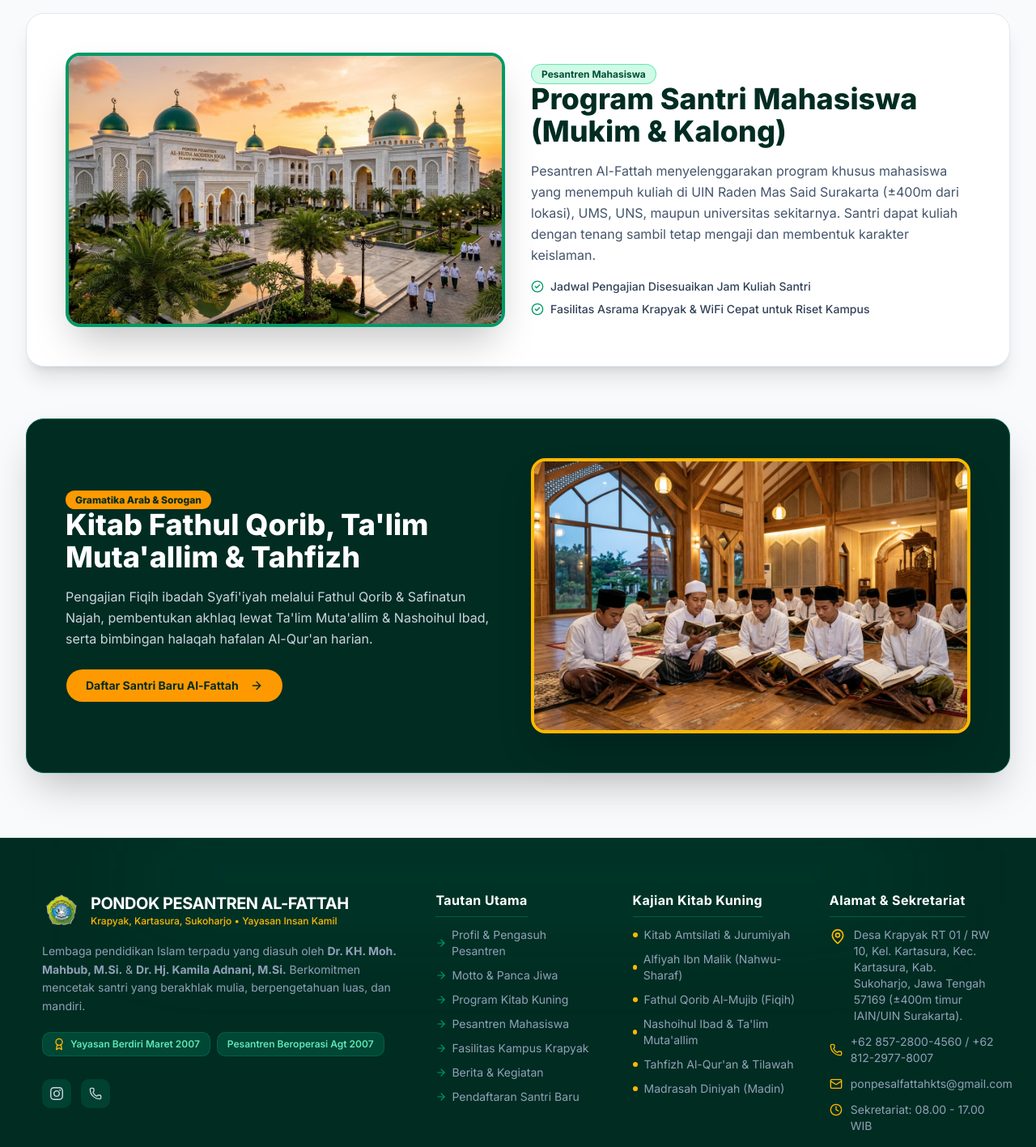
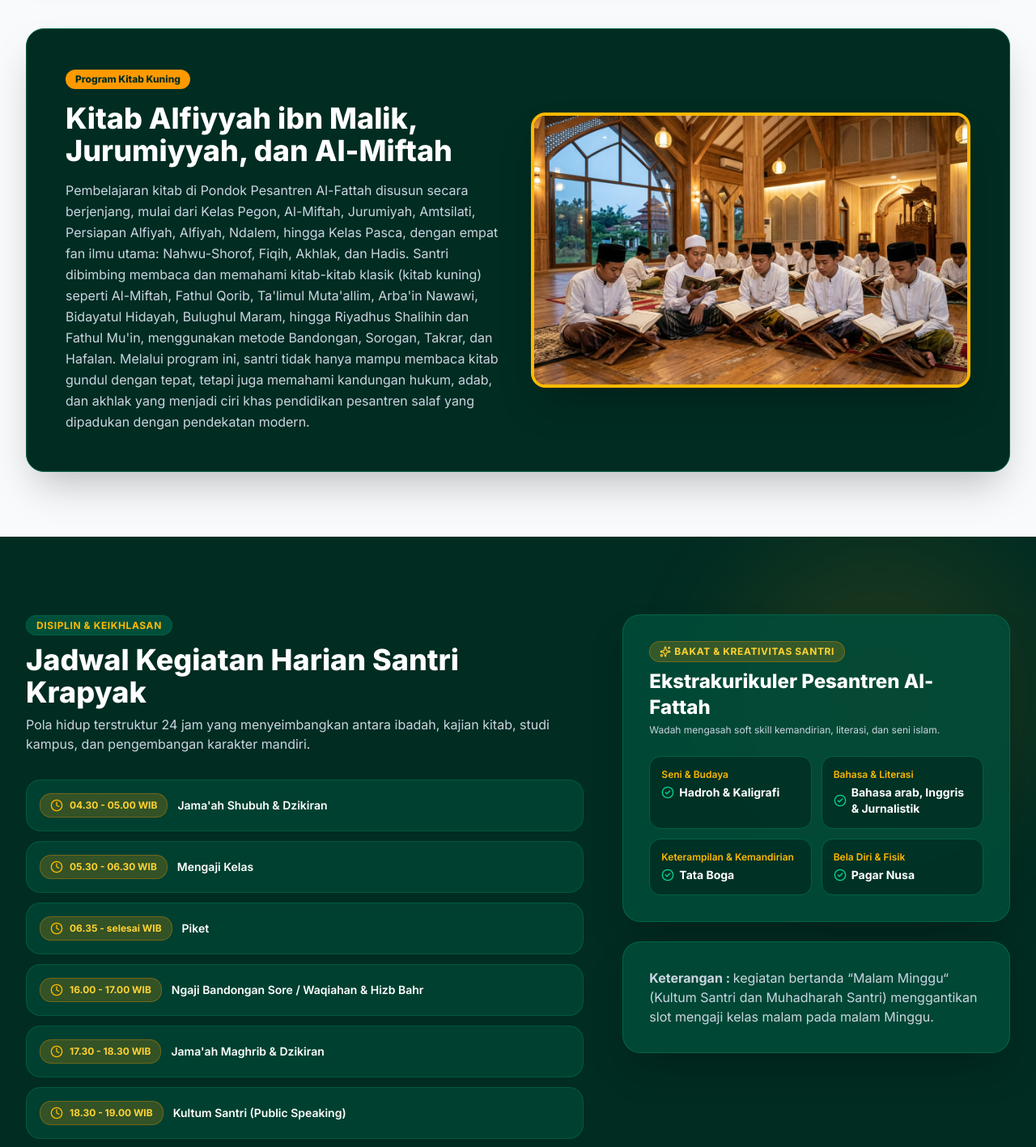
Before and after one commit to 234thtagzz/pesantren-app, a Next.js app: page /program in a window 1280 px wide. Shown: the part 1040-2457 px from the top of the page at 81% size. Built offline with nearby package versions, Linux system fonts and the light colour scheme.

Commit message:
style: add and set up data in page program

```diff
--- a/src/app/(public)/program/page.tsx
+++ b/src/app/(public)/program/page.tsx
@@ -1,10 +1,6 @@
 import Image from "next/image";
-import Link from "next/link";
-import {
-  CheckCircle2,
-  ArrowRight,
-} from "lucide-react";
-import { Button } from "@/components/ui/button";
+import { ScrollReveal } from "@/components/ui/scroll-reveal";
+import { AgendaSection } from "@/components/home/agenda-section";
 
 export const metadata = {
   title: "Program & Kajian Kitab Kuning | Pondok Pesantren Al-Fattah Kartasura",
@@ -13,8 +9,9 @@
 
 export default function ProgramPage() {
   return (
-    <main className="min-h-screen bg-slate-50 pb-20">
+    <main className="min-h-screen bg-slate-50">
       {/* Header Banner */}
+
       <section className="relative bg-primary-10 text-white py-20 px-4 sm:px-6 lg:px-8 text-center overflow-hidden">
         <div className="absolute inset-0 z-0">
           <Image
@@ -31,10 +28,10 @@
             Kurikulum Salaf-Modern
           </span>
           <h1 className="text-3xl sm:text-5xl font-extrabold tracking-tight">
-            Program Pendidikan & Silabus Kitab Kuning
+            Program Pendidikan & keseharian Santri
           </h1>
           <p className="text-slate-300 text-base sm:text-lg max-w-2xl mx-auto">
-            Pendalaman ilmu agama Islam melalui tradisi kitab turats, hafalan Qur&apos;an, dan pembinaan santri mahasiswa Krapyak.
+            Pendalaman ilmu agama Islam melalui pendidikan dan kebiasaan dalam membinaan intelektual Jiwa dan Kebiasaan santri Al-Fattah.
           </p>
         </div>
       </section>
@@ -42,10 +39,11 @@
       <div className="max-w-7xl mx-auto px-4 sm:px-6 lg:px-8 -mt-8 relative z-20 space-y-16">
 
         {/* 1. Gramatika Bahasa Arab (Nahwu Sharaf) */}
+        <ScrollReveal direction="up" delay={100}>
           <section id="turats-nahwu" className="bg-white rounded-3xl p-8 sm:p-12 border border-slate-200 shadow-xl grid grid-cols-1 lg:grid-cols-12 gap-8 items-center">
             <div className="lg:col-span-6 space-y-4">
-            <span className="bg-amber-100 text-amber-900 font-bold text-xs px-3 py-1 rounded-full border border-amber-300">
-              Fiqih, Tasawuf & Tahfizh
+              <span className="inline-block bg-amber-100 text-amber-900 font-bold text-xs px-3 py-1 rounded-full border border-amber-300">
+                Program Tahfizh
               </span>
               <h2 className="text-2xl sm:text-4xl font-extrabold text-primary-10">
                 Kitab Fathul Qorib, Ta&apos;lim Muta&apos;allim & Tahfizh
@@ -62,56 +60,20 @@
             </div>
           </section>
 
-        {/* 2. Pesantren Mahasiswa */}
-        <section id="pesantren-mahasiswa" className="bg-white rounded-3xl p-8 sm:p-12 border border-slate-200 shadow-xl grid grid-cols-1 lg:grid-cols-12 gap-8 items-center">
-          <div className="lg:col-span-6 order-2 lg:order-1">
-            <div className="relative rounded-2xl overflow-hidden shadow-2xl border-4 border-primary-6 aspect-[16/10]">
-              <Image src="/images/al_fattah_hero.jpg" alt="Pesantren Mahasiswa Krapyak" fill className="object-cover" />
-            </div>
-          </div>
-          <div className="lg:col-span-6 order-1 lg:order-2 space-y-4">
-            <span className="bg-primary-1 text-primary-9 font-bold text-xs px-3 py-1 rounded-full border border-primary-3">
-              Pesantren Mahasiswa
-            </span>
-            <h2 className="text-2xl sm:text-4xl font-extrabold text-primary-10">
-              Program Santri Mahasiswa (Mukim & Kalong)
-            </h2>
-            <p className="text-slate-600 text-sm sm:text-base leading-relaxed">
-              Pesantren Al-Fattah menyelenggarakan program khusus mahasiswa yang menempuh kuliah di UIN Raden Mas Said Surakarta (±400m dari lokasi), UMS, UNS, maupun universitas sekitarnya. Santri dapat kuliah dengan tenang sambil tetap mengaji dan membentuk karakter keislaman.
-            </p>
-            <div className="space-y-2 text-sm text-slate-700 font-medium">
-              <div className="flex items-center gap-2">
-                <CheckCircle2 className="w-4 h-4 text-primary-6" />
-                <span>Jadwal Pengajian Disesuaikan Jam Kuliah Santri</span>
-              </div>
-              <div className="flex items-center gap-2">
-                <CheckCircle2 className="w-4 h-4 text-primary-6" />
-                <span>Fasilitas Asrama Krapyak & WiFi Cepat untuk Riset Kampus</span>
-              </div>
-            </div>
-          </div>
-        </section>
-
-        {/* 3. Fiqih, Tasawuf & Tahfizh */}
+        </ScrollReveal>
+        {/* 2. Kitab Kuning */}
+        <ScrollReveal direction="up" delay={100}>
           <section id="tahfizh" className="bg-primary-10 text-white rounded-3xl p-8 sm:p-12 border border-primary-8 shadow-2xl grid grid-cols-1 lg:grid-cols-12 gap-8 items-center">
             <div className="lg:col-span-6 space-y-4">
-            <span className="bg-amber-500 text-primary-10 font-extrabold text-xs px-3 py-1 rounded-full">
-              Gramatika Arab & Sorogan
+              <span className="inline-block bg-amber-500 text-primary-10 font-extrabold text-xs px-3 py-1 rounded-full">
+                Program Kitab Kuning
               </span>
               <h2 className="text-2xl sm:text-4xl font-extrabold text-white">
-              Kitab Fathul Qorib, Ta&apos;lim Muta&apos;allim & Tahfizh
+                Kitab Alfiyyah ibn Malik, Jurumiyyah, dan Al-Miftah
               </h2>
               <p className="text-slate-300 text-sm sm:text-base leading-relaxed">
-              Pengajian Fiqih ibadah Syafi&apos;iyah melalui Fathul Qorib & Safinatun Najah, pembentukan akhlaq lewat Ta&apos;lim Muta&apos;allim & Nashoihul Ibad, serta bimbingan halaqah hafalan Al-Qur&apos;an harian.
+                Pembelajaran kitab di Pondok Pesantren Al-Fattah disusun secara berjenjang, mulai dari Kelas Pegon, Al-Miftah, Jurumiyah, Amtsilati, Persiapan Alfiyah, Alfiyah, Ndalem, hingga Kelas Pasca, dengan empat fan ilmu utama: Nahwu-Shorof, Fiqih, Akhlak, dan Hadis. Santri dibimbing membaca dan memahami kitab-kitab klasik (kitab kuning) seperti Al-Miftah, Fathul Qorib, Ta'limul Muta'allim, Arba'in Nawawi, Bidayatul Hidayah, Bulughul Maram, hingga Riyadhus Shalihin dan Fathul Mu'in, menggunakan metode Bandongan, Sorogan, Takrar, dan Hafalan. Melalui program ini, santri tidak hanya mampu membaca kitab gundul dengan tepat, tetapi juga memahami kandungan hukum, adab, dan akhlak yang menjadi ciri khas pendidikan pesantren salaf yang dipadukan dengan pendekatan modern.
               </p>
-            <div className="pt-2">
-              <Button asChild className="bg-amber-500 hover:bg-amber-400 text-primary-10 font-bold px-6 py-5">
-                <Link href="/psb">
-                  Daftar Santri Baru Al-Fattah
-                  <ArrowRight className="w-4 h-4 ml-2" />
-                </Link>
-              </Button>
-            </div>
             </div>
             <div className="lg:col-span-6">
               <div className="relative rounded-2xl overflow-hidden shadow-2xl border-4 border-amber-400 aspect-[16/10]">
@@ -119,8 +81,14 @@
               </div>
             </div>
           </section>
+        </ScrollReveal>
 
       </div>
+
+        {/* jadwal & ekstrakulikuler */}
+          <ScrollReveal direction="up" delay={100} className="mt-20">
+            <AgendaSection />
+          </ScrollReveal>
     </main>
   );
 }
--- a/src/components/home/agenda-section.tsx
+++ b/src/components/home/agenda-section.tsx
@@ -1,24 +1,23 @@
 import { Clock, Sparkles, CheckCircle2 } from "lucide-react";
 
 const dailyAgenda = [
-  { time: "04.00 - 05.00", activity: "Shalat Subuh Berjamaah, Mujahadah Dzikir Pagi & Kultum" },
-  { time: "05.00 - 06.30", activity: "Setoran Hafalan Al-Qur'an & Sorogan Kitab Amtsilati / Kitab Kuning" },
-  { time: "06.30 - 07.30", activity: "Sarapan Pagi, Persiapan Kuliah / Sekolah & Kebersihan Asrama" },
-  { time: "07.30 - 15.00", activity: "Aktivitas Akademik Mahasiswa (Kampus UIN / Perguruan Tinggi) & Mandiri" },
-  { time: "15.30 - 17.00", activity: "Shalat Ashar Berjamaah & Kajian Kitab Fathul Qorib / Nashoihul Ibad" },
-  { time: "17.00 - 18.00", activity: "Kegiatan Ekstrakurikuler, Olahraga, & Olah Raga Jasmani" },
-  { time: "18.15 - 20.00", activity: "Maghrib & Isya Berjamaah, Bandongan Alfiyah / Ta'lim Muta'allim" },
-  { time: "20.00 - 21.30", activity: "Muhadhoroh 3 Bahasa (Kamis Malam) / Bahtsul Masail & Belajar Mandiri" },
-  { time: "21.30 - 04.00", activity: "Istirahat Malam Santri" }
+  { time: "04.30 - 05.00", activity: "Jama'ah Shubuh & Dzikiran" },
+  { time: "05.30 - 06.30", activity: "Mengaji Kelas" },
+  { time: "06.35 - selesai", activity: "Piket" },
+  { time: "16.00 - 17.00", activity: "Ngaji Bandongan Sore / Waqiahan & Hizb Bahr" },
+  { time: "17.30 - 18.30", activity: "Jama'ah Maghrib & Dzikiran" },
+  { time: "18.30 - 19.00", activity: "Kultum Santri (Public Speaking)" },
+  { time: "19.00 - 19.30", activity: "Jama'ah Isya' & Dzikiran" },
+  { time: "20.00 - 21.30", activity: "Mengaji Kelas" },
+  { time: "20.00 - 21.30", activity: "Muhadharah Santri (Public Speaking)" },
+  { time: "22.00", activity: "Jam Malam (Istirahat)" }
 ];
 
 const extras = [
-  { name: "Hadroh & Sholawat Al-Fattah", category: "Seni & Rebana Islam" },
-  { name: "Muhadhoroh 3 Bahasa", category: "Public Speaking & Arab/Inggris" },
-  { name: "Bahtsul Masail Santri", category: "Forum Diskusi Fiqih" },
-  { name: "Entrepreneurship Santri", category: "Kewirausahaan Berdikari" },
-  { name: "Media & DKV Santri", category: "Jurnalistik & Digital" },
-  { name: "Klub Olahraga & Badminton", category: "Kebugaran Jasmani" },
+  { name: "Hadroh & Kaligrafi", category: "Seni & Budaya" },
+  { name: "Bahasa arab, Inggris & Jurnalistik", category: "Bahasa & Literasi" },
+  { name: "Tata Boga", category: "Keterampilan & Kemandirian" },
+  { name: "Pagar Nusa", category: "Bela Diri & Fisik" },
 ];
 
 export function AgendaSection() {
@@ -72,10 +71,10 @@
                   Bakat & Kreativitas Santri
                 </span>
                 <h3 className="text-2xl font-extrabold text-white mt-2">
-                  Ekstrakurikuler & Organisasi Santri
+                  Ekstrakurikuler Pesantren Al-Fattah
                 </h3>
                 <p className="text-slate-300 text-xs mt-1">
-                  Wadah mengasah soft skill kepemimpinan, seni Islam, dan wirausaha santri Al-Fattah.
+                  Wadah mengasah soft skill kemandirian, literasi, dan seni islam.
                 </p>
               </div>
 
@@ -94,16 +93,14 @@
                 ))}
               </div>
 
-              <div className="pt-2 border-t border-primary-8 text-center">
-                <p className="text-xs text-slate-300">
-                  🌟 Rutin menyelenggarakan Peringatan Hari Besar Islam (PHBI), Pengajian Umum, dan Pentas Seni Santri.
-                </p>
-              </div>
+            </div>
+            <div className="bg-primary-9/80 border border-primary-7/60 rounded-3xl p-6 sm:p-8 space-y-6 shadow-2xl backdrop-blur-md">
+              <p className="text-slate-300 text-sm sm:text-base">
+                <strong>Keterangan : </strong>kegiatan bertanda &ldquo;Malam Minggu&ldquo; (Kultum Santri dan Muhadharah Santri) menggantikan slot mengaji kelas malam pada malam Minggu.
+              </p>
             </div>
           </div>
-
         </div>
-
       </div>
     </section>
   );
--- a/src/components/navbar.tsx
+++ b/src/components/navbar.tsx
@@ -20,7 +20,7 @@
 const navLinks: { href: string; label: string; badge?: string }[] = [
   { href: "/", label: "Beranda" },
   { href: "/profile", label: "Profil & Sejarah" },
-  { href: "/program", label: "Program & Kitab" },
+  { href: "/program", label: "Program Pesantren" },
   { href: "/fasilitas", label: "Fasilitas" },
   { href: "/berita", label: "Berita & Kegiatan" },
   { href: "/psb", label: "PSB 2026/2027" },
```
Also changed, not shown: src/app/page.tsx (+1 -6 lines), src/components/psb/psb-form.tsx (+11 -10 lines), src/feature/profile/views/profile-view.tsx (+8 -10 lines). Lines whose indentation alone changed are shown as unchanged.
